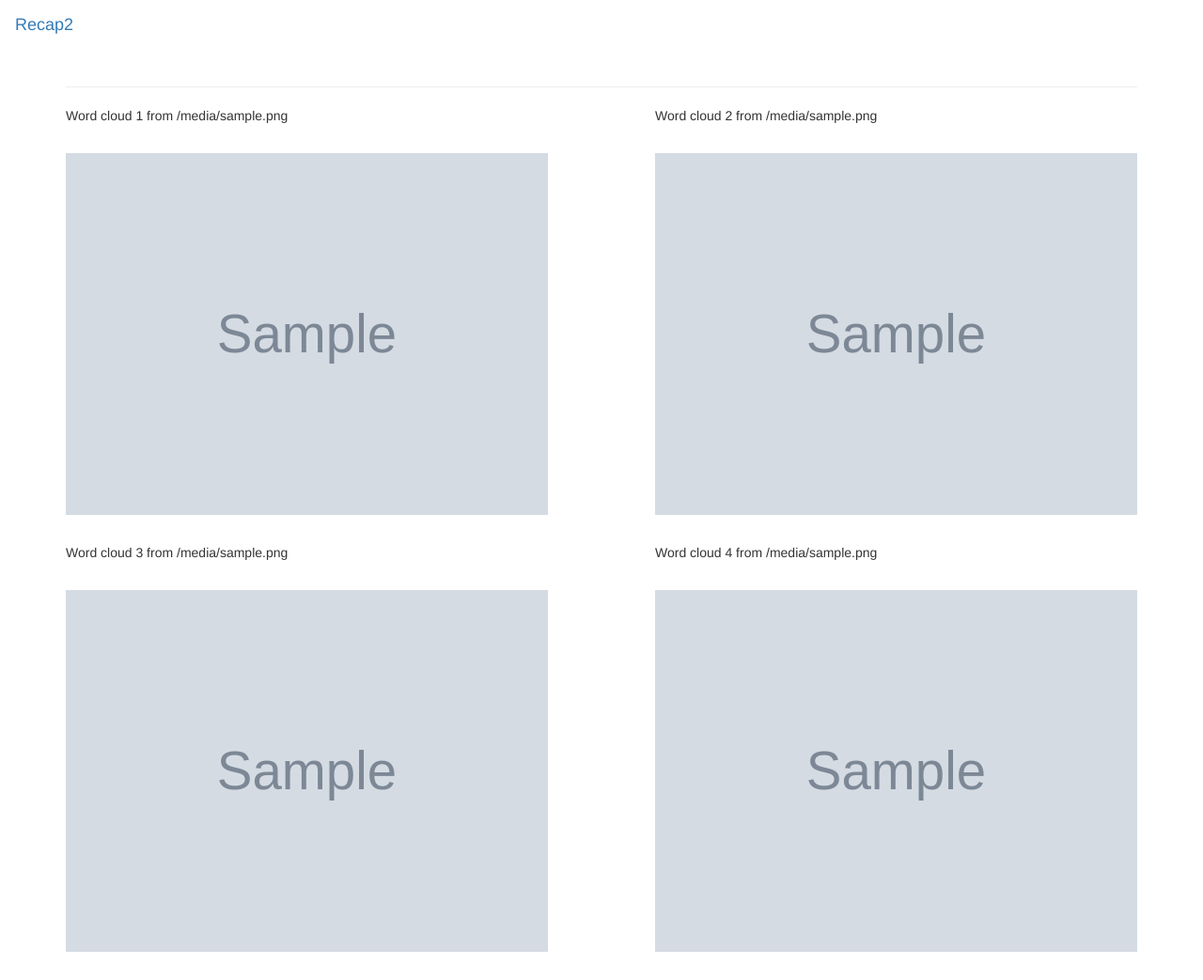
After one commit to tgilgs/chat-reduce, a Flask app: template webserver/templates/wordCloud.html in a window 1280 px wide. The commit adds this page. Shown: the whole page at 94% size. Run offline with Flask 2, Linux system fonts and the light colour scheme; the template is opened without the code that fills it: most values are stand-ins (such as "Sample title", 1, 10 or a date in 2020); grey boxes marked "Sample" are stand-in pictures; some libraries are stand-ins or nearby versions.

Commit message:
added new page for wordclouds

```diff
--- a/webserver/recapv0.1.py
+++ b/webserver/recapv0.1.py
@@ -89,6 +89,21 @@ def generate_wordcloud(outputImgPath, imgDimensions, inputTextPath):
     filepath = re.sub(r'app/', '', outputImgPath)
     return(filepath)
 
+@app.route('/main/wordcloudpage')
+def wordCloudPage():
+
+    #generate wordclouds
+    path = generate_wordcloud('static/wordcloudimage.png', 'test', '../app/static/files/a_new_hope.txt')
+    path2 = generate_wordcloud('static/wordcloudimage2.png', 'test', '../app/static/files/constitution.txt')
+    path3 = generate_wordcloud('static/wordcloudimage3.png', 'test', '../app/static/files/constitution.txt')
+    path4 = generate_wordcloud('static/wordcloudimage4.png', 'test', '../app/static/files/a_new_hope.txt')
+    #####
+
+    return render_template("main.html", key = displayName, rooms=rooms,
+        imga=path,
+        imgb=path2,
+        imgc=path3,
+        imgd=path4)
 
 
 # 'Main' page with a list of all the rooms the user is part of
@@ -113,17 +128,13 @@ def main():
     rooms = listRooms()
 
     #generate wordclouds
-    path = generate_wordcloud('static/wordcloudimage.png', 'test', '../app/static/files/a_new_hope.txt')
-    path2 = generate_wordcloud('static/wordcloudimage2.png', 'test', '../app/static/files/constitution.txt')
-    path3 = generate_wordcloud('static/wordcloudimage3.png', 'test', '../app/static/files/constitution.txt')
-    path4 = generate_wordcloud('static/wordcloudimage4.png', 'test', '../app/static/files/a_new_hope.txt')
+    #path = generate_wordcloud('static/wordcloudimage.png', 'test', '../app/static/files/a_new_hope.txt')
+    #path2 = generate_wordcloud('static/wordcloudimage2.png', 'test', '../app/static/files/constitution.txt')
+    #path3 = generate_wordcloud('static/wordcloudimage3.png', 'test', '../app/static/files/constitution.txt')
+    #path4 = generate_wordcloud('static/wordcloudimage4.png', 'test', '../app/static/files/a_new_hope.txt')
     #####
 
-    return render_template("main.html", key = displayName, rooms=rooms,
-        imga=path,
-        imgb=path2,
-        imgc=path3,
-        imgd=path4)
+    return render_template("main.html", key = displayName, rooms=rooms)
 
 
 
--- a/webserver/templates/base.html
+++ b/webserver/templates/base.html
@@ -12,16 +12,16 @@
 
   <body>
 
-    <nav class="navbar navbar-inverse">
+    <nav class="navbar navbar">
         <div class="container-fluid">
             <div class="navbar-header">
                 <a class="navbar-brand" href="#">Recap2</a>
             </div>
-            <ul class="nav navbar-nav">
+  <!--          <ul class="nav navbar-nav">
                 {% for name in rooms %}
                 <li><a href="#"> {{ name }}</a></li>
                 {% endfor %}
-            </ul>
+            </ul>       -->
             <!--<button class="btn btn-danger navbar-btn">Fake Button</button> -->
         </div>
     </nav>
--- /dev/null
+++ b/webserver/templates/wordCloud.html
@@ -0,0 +1,44 @@
+
+{% extends "base.html" %}
+{% block content %}
+
+    <!--
+    {% for name in rooms %}
+    <div><p>{{ name }} says: <b>{{ name }}</b></p></div>
+    {% endfor %}
+	-->
+
+    <div>
+        <div style="width: 45%; float:left">
+            <p> Word cloud 1 from {{ imga }}</p>
+            <img src="{{  imga  }}" class="img-responsive" alt="wordcloud1" width="600" height="400" vspace="30">
+        </div>
+
+        <div style="width: 45%; float:right">
+            <p> Word cloud 2 from {{ imgb }}</p>
+            <img src="{{  imgb  }}" class="img-responsive" alt="wordcloud2" width="600" height="400" vspace="30">
+        </div>
+    </div>
+
+    <div>
+        <div style="width: 45%; float:left">
+            <p> Word cloud 3 from {{ imgc }}</p>
+            <img src="{{  imgc  }}" class="img-responsive" alt="wordcloud3" width="600" height="400" vspace="30">
+        </div>
+
+        <div style="width: 45%; float:right">
+            <p> Word cloud 4 from {{ imgd }}</p>
+            <img src="{{  imgd  }}" class="img-responsive" alt="wordcloud4" width="600" height="400" vspace="30">
+        </div>
+    </div>
+
+
+
+    <!--<h2>Image</h2>
+        <p>The .img-responsive class makes the image scale nicely to the parent element (resize the browser window to see the effect):</p>
+        <img src="static/img/breb3.jpg" class="img-responsive" alt="fred" width="304" height="236">
+
+        <p> image path {{  imga  }} </p>
+        <div> <img src="{{  imga  }}" alt="experiment"></div>
+   -->
+{% endblock %}
```
